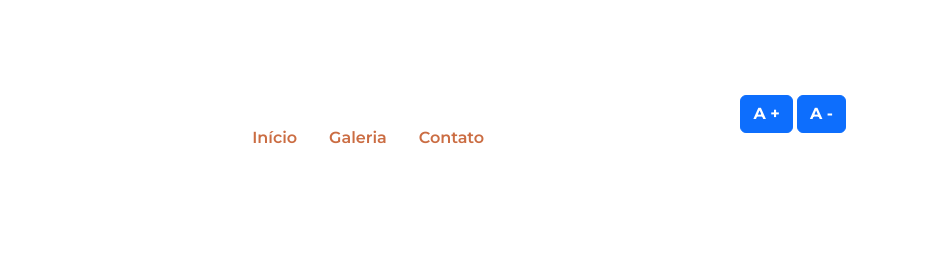
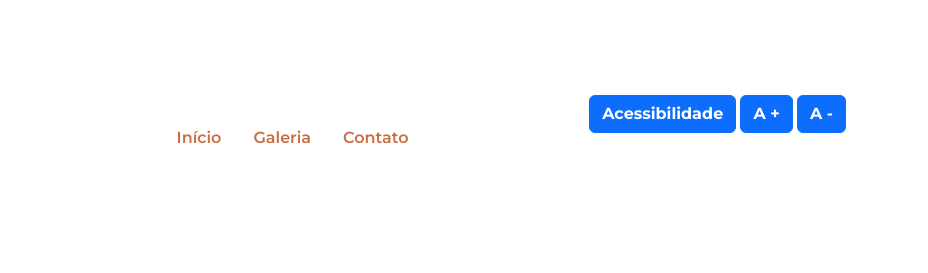
Before and after one commit to ProfessorAllan/Tropicalia, a plain HTML site: page index.html in a window 1280 px wide. Shown: the top 273 px of the page, 352-1280 px from the left. Drawn offline with nearby package versions, Linux system fonts and the light colour scheme.

Commit message:
AULA 25/03/25

```diff
--- a/index.html
+++ b/index.html
@@ -22,9 +22,13 @@
                 <li class="nav-item"><a class="nav-link" href="#contato">Contato</a></li>
             </ul>
             <div id="acessibilidade" class="menu-acessibilidade">
+                <button id="botao-acessibilidade" class="btn btn-primary fw-bold rotacao-botao">
+                    Acessibilidade
+                  </button>
                 <button id="aumentar-fonte" class="btn btn-primary fw-bold">A +</button>
                 <button id="diminuir-fonte" class="btn btn-primary fw-bold">A -</button>
              </div>
+        </div>
         </nav>
 
     </header>
```
